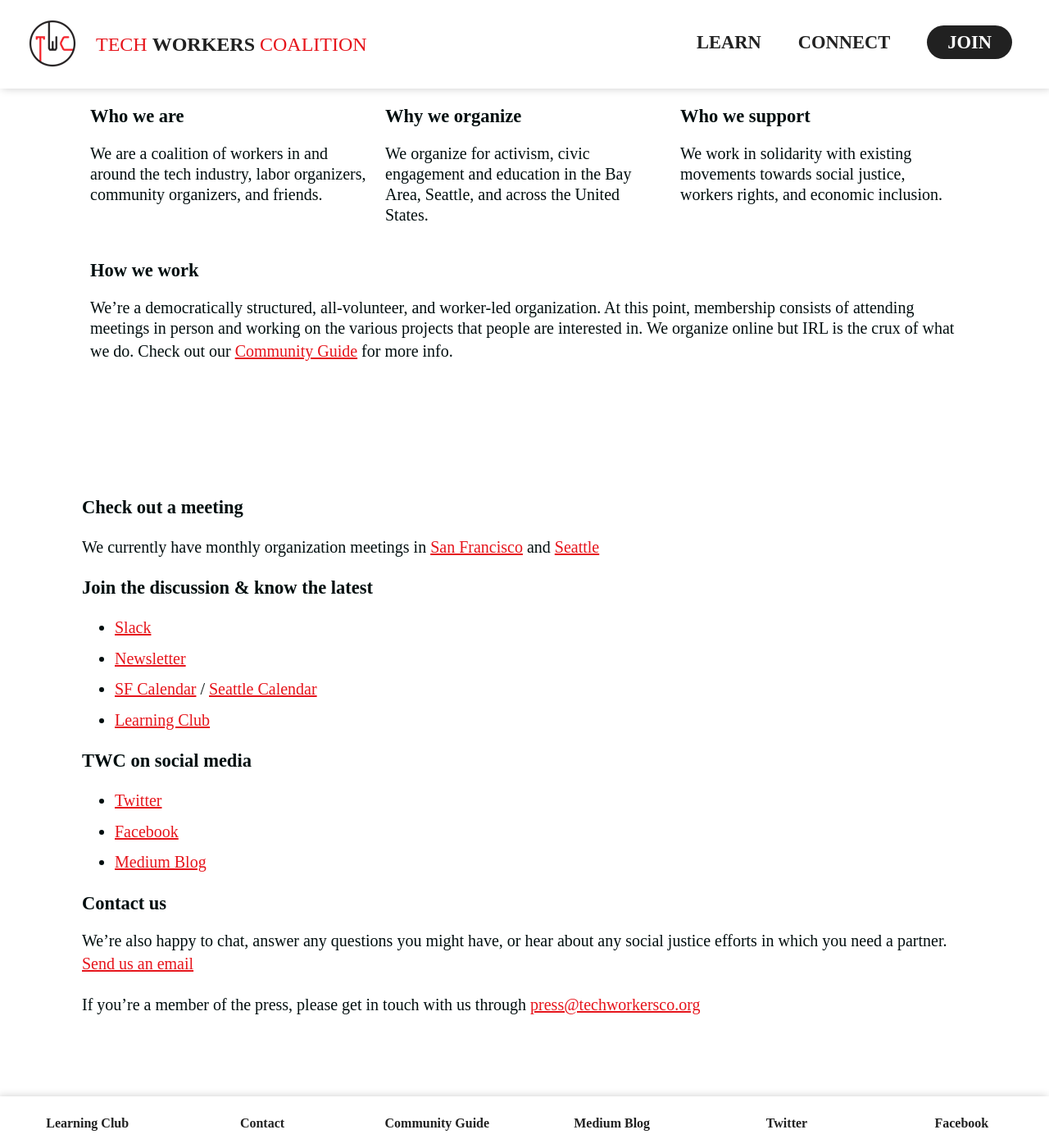
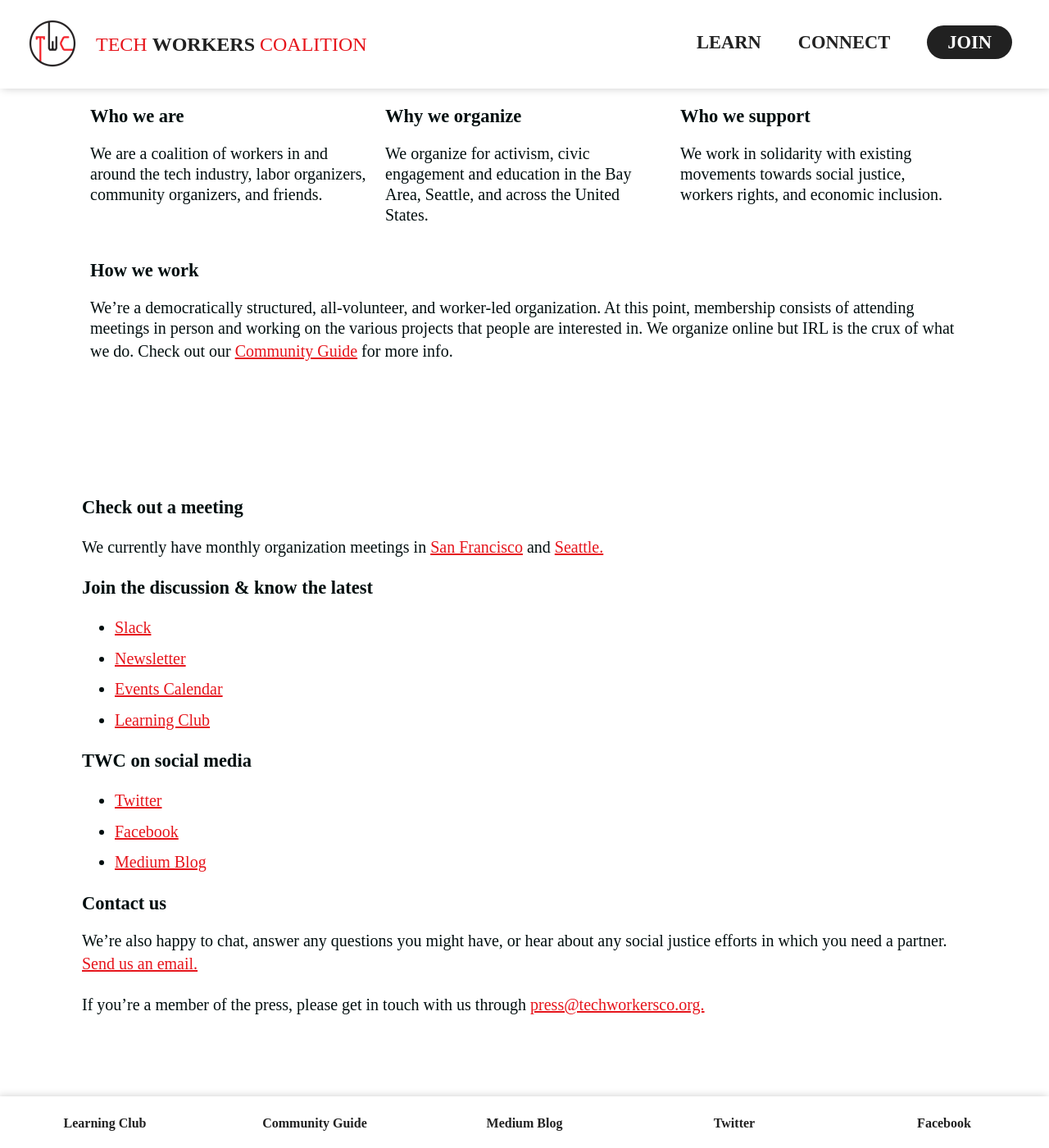
Before and after one commit to techworkersco/twc-site, a Jekyll site: the page built from index.md, in a window 1280 px wide and 1400 px high, scrolled down 481 px. Shown: the whole window at 82% size. Built offline with Jekyll 4.4.1, drawn with Linux system fonts in a browser that asks for light colours; nearby versions of some CDN libraries.

Commit message:
periods on home page, remove contact footer link

```diff
--- a/_config.yml
+++ b/_config.yml
@@ -38,8 +38,8 @@
   - url: https://sites.google.com/view/tech-workers-coalition/learning-club
     text: Learning Club
     newTab: true
-  - url: /contact-us/
-    text: Contact
+  # - url: /contact-us/
+  #   text: Contact
   - url: /community-guide/
     text: Community Guide
   - url: https://medium.com/tech-workers-coalition
--- a/_layouts/home.html
+++ b/_layouts/home.html
@@ -45,13 +45,13 @@
   <div id="connect">
     <h3>Check out a meeting</h3>
     <p>
-      We currently have monthly organization meetings in <a href="https://www.meetup.com/Tech-Workers-Coalition/">San Francisco</a> and <a href="">Seattle</a>
+      We currently have monthly organization meetings in <a href="https://www.meetup.com/Tech-Workers-Coalition/">San Francisco</a> and <a href="">Seattle.</a>
     </p>
     <h3>Join the discussion & know the latest</h3>
     <ul>
       <li><a href="/subscribe">Slack</a></li>
       <li><a href="/subscribe">Newsletter</a></li>
-      <li><a href="/events">SF Calendar</a> / <a href="">Seattle Calendar</a></li>
+      <li><a href="/events">Events Calendar</a></li>
       <li><a target="_blank" href="https://sites.google.com/view/tech-workers-coalition/learning-club">Learning Club</a></li>
     </ul>
     <h3>TWC on social media</h3>
@@ -61,8 +61,8 @@
       <li><a target="_blank" href="https://medium.com/tech-workers-coalition">Medium Blog</a></li>
     </ul>
     <h3>Contact us</h3>
-    <p>We’re also happy to chat, answer any questions you might have, or hear about any social justice efforts in which you need a partner. <a href="mailto:hello@techworkersco.org">Send us an email</a></p>
-    <p>If you’re a member of the press, please get in touch with us through <a href="mailto:press@techworkersco.org">press@techworkersco.org</a></p>
+    <p>We’re also happy to chat, answer any questions you might have, or hear about any social justice efforts in which you need a partner. <a href="mailto:hello@techworkersco.org">Send us an email.</a></p>
+    <p>If you’re a member of the press, please get in touch with us through <a href="mailto:press@techworkersco.org">press@techworkersco.org.</a></p>
   </div>
   <script src="/assets/js/main.js"></script>
 </div>
```
